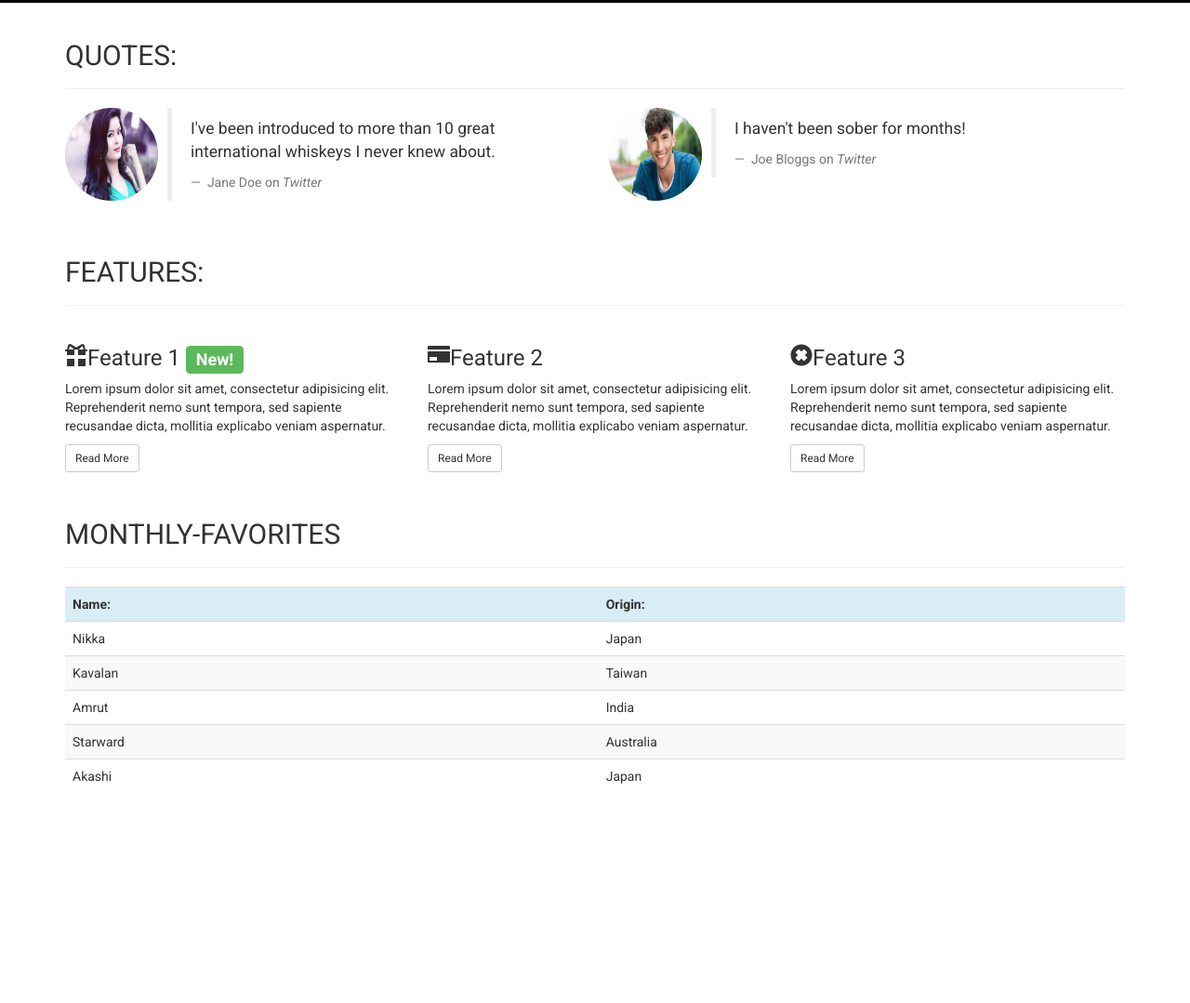
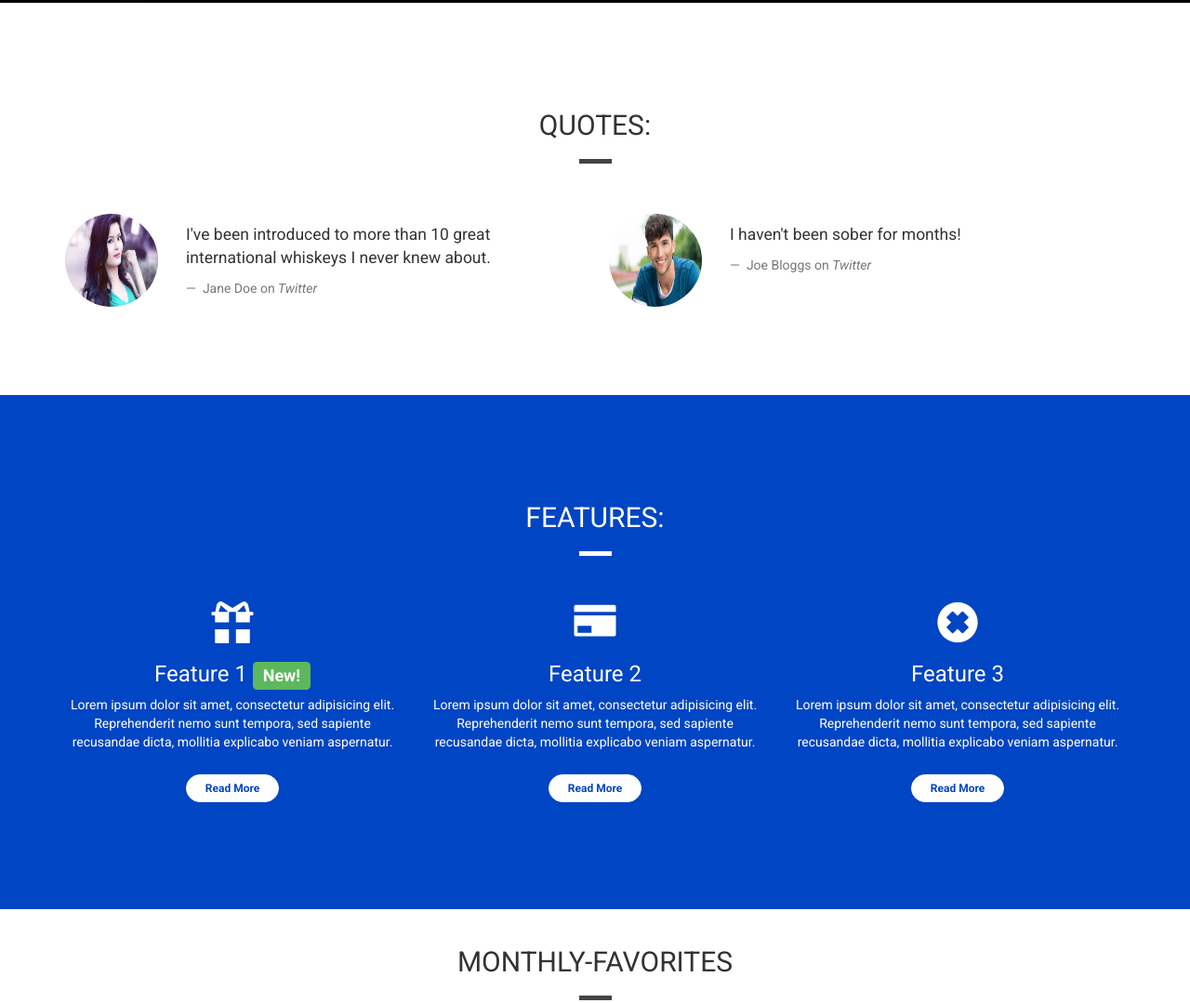
Before and after one commit to MatthewHopwood/bootstrap-responsive, a plain HTML site: page index.html in a window 1280 px wide. Shown: the part 797-1876 px from the top of the page at 93% size. Before the commit the page ends 1670 px from the top, so only its background shows below. Drawn offline with nearby package versions, Linux system fonts and the light colour scheme.

Commit message:
Final changes made to CSS and layout

```diff
--- a/css/main.css
+++ b/css/main.css
@@ -3,6 +3,15 @@ body {
 }
 
 /* Containers */
+
+.container-wrapper {
+
+}
+
+.container-wrapper--blue {
+    background-color: #0045c3;
+    color: white;
+}
 
 .alert-container {}
 
@@ -17,6 +26,7 @@ body {
 
     display: flex;
     align-items: center;
+    justify-content: center;
 
     position: relative;
 }
@@ -28,6 +38,11 @@ body {
     height: 100%;
     width: 100%;
     background-color: rgba(0, 0, 0, 0.5);
+}
+
+.content-container {
+    padding-top: 75px;
+    padding-bottom: 75px;
 }
 
 .quotes-container {}
@@ -134,14 +149,19 @@ body {
     width: 75px;
     height: 5px;
     border: 0;
+    background-color: #444;
 }
 
 .block-divider--blue {
     background-color: #0045c3;
 }
 
+.block-divider--white {
+    background-color: white;
+}
+
 .block-divider--short {
-    width: 45px;
+    width: 35px;
 }
 
 /* Buttons */
@@ -183,3 +203,48 @@ body {
     border: 1px solid transparent;
     border-radius: 0;
 }
+
+/* Page Header */
+
+.page-header {
+    margin-bottom: 0;
+    border-bottom: 0;
+    text-align: center;
+}
+
+.page-header h2 {
+    margin-top: 0;
+}
+
+/* Quotes */
+.quotes .page-header {
+    margin-bottom: 25px;
+}
+
+blockquote.quote {
+    border-left: 0;
+}
+
+/* Features */
+
+.feature {
+    text-align: center;
+    margin-bottom: 40px;
+}
+
+.feature .glyphicon {
+    display: block;
+    margin-bottom: 20px;
+    font-size: 45px;
+    line-height: 45px;
+}
+
+.feature .btn {
+    background-color: white;
+    border-color: white;
+    border-radius: 15px;
+    min-width: 100px;
+    font-weight: bold;
+    color: #0045c3;
+    margin-top: 15px;
+}
--- a/index.html
+++ b/index.html
@@ -69,13 +69,15 @@
 		</div>
 		<!-- /.callout -->
 	</div>
-	<div class="container quotes-container">
+	<div class="container-wrapper">
+		<div class="container quotes-container content-container">
 			<!-- Quotes -->
 			<section class="quotes">
 				<div class="row">
 					<div class="col-xs-12">
 						<div class="page-header">
 							<h2 class="text-uppercase">Quotes:</h2>
+							<hr class="block-divider block-divider--short">
 						</div>
 					</div>
 				</div>
@@ -110,13 +112,16 @@
 			</section>
 			<!-- /.quotes -->
 		</div>
-	<div class="container features-container">
+	</div>
+	<div class="container-wrapper container-wrapper--blue">
+		<div class="container features-container content-container">
 			<!-- Features -->
 			<section class="features">
 				<div class="row">
 					<div class="col-xs-12">
 						<div class="page-header">
 							<h2 class="text-uppercase">Features:</h2>
+							<hr class="block-divider block-divider--short block-divider--white ">
 						</div>
 					</div>
 				</div>
@@ -146,6 +151,7 @@
 			</section>
 			<!-- /.features -->
 		</div>
+	</div>
 	<div class="container favorites-container">
 		<!-- Monthly Favorites -->
 		<section class="favorites">
@@ -153,6 +159,7 @@
 				<div class="col-xs-12">
 					<div class="page-header">
 						<h2 class="text-uppercase">Monthly-favorites</h2>
+						<hr class="block-divider block-divider--short">
 					</div>
 				</div>
 			</div>
```
Lines whose indentation alone changed are shown as unchanged.
